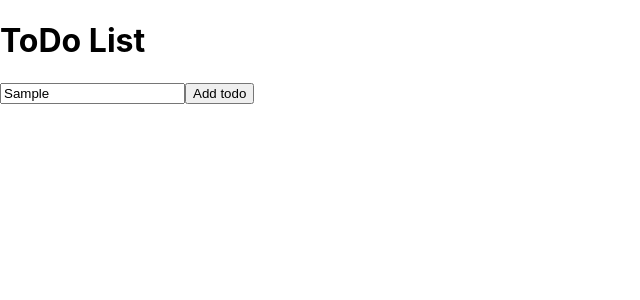
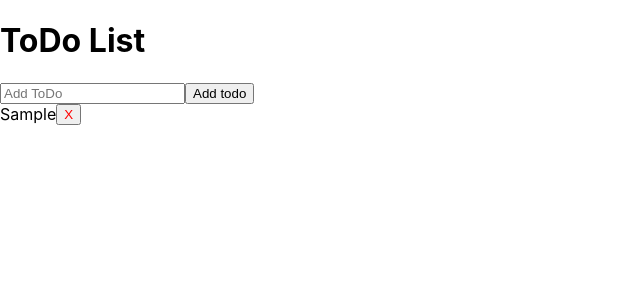
Before and after one commit to stoianNicusor/todo, a React (Create React App) app: page / in a window 1280 px wide. Both pictures are taken after typing "Sample" into the empty fields and a click on the button "Add todo". Shown: the top 300 px of the page, without its empty margins (0-640 px from the left). Built offline with nearby package versions, Linux system fonts and the light colour scheme.

Commit message:
Add new component for display the list, a remove button and reset the input field.

```diff
--- a/src/components/app/App.js
+++ b/src/components/app/App.js
@@ -1,14 +1,13 @@
 import React, {useState,useEffect} from 'react';
 import './App.scss';
 import ToDo from '../todo/component.todo';
+import Display from '../display/component.display';
 
 const storage = 'todo'
 
 function App() {
 
-  //console.log(Math.floor((Math.random() * 100) + 1))
-
-  const [input, setInput] = useState([]);
+  const [input, setInput] = useState('');
   const [list, setList] = useState([]);
 
   let take = (e) => {
@@ -17,6 +16,11 @@ function App() {
 
   let addTodo = () => {
     setList([...list, input])
+    document.getElementById('input').value = '';
+  }
+
+  let removeItem = (Deleted) => {
+   setList(list.filter( list_ => list_ != Deleted));
   }
 
   useEffect( () => {
@@ -34,6 +38,7 @@ function App() {
     <div className="app">
       <h1>ToDo List</h1>
       <ToDo take = {take} addTodo = {addTodo} />
+      <Display list = {list} remove = {removeItem} />
     </div>
   )
 }
--- /dev/null
+++ b/src/components/display/component.display.js
@@ -0,0 +1,24 @@
+import React from 'react';
+import './style.display.scss'
+
+function Display(props){
+
+    const {
+        list,
+        remove
+    } = props
+
+    return(
+     <div className='display'>
+      { list.map( (list,index) => (
+          <div className='lista' key= {index}>
+             {list}
+            <button className='btn' onClick={remove.bind(null, list)}>X</button>
+         </div>
+    ))}
+
+     </div>
+    )
+}
+
+export default Display;
--- /dev/null
+++ b/src/components/display/style.display.scss
@@ -0,0 +1,10 @@
+.display{
+    .lista{
+        display: flex;
+
+        .btn{
+            float: right;
+            color: red;
+        }
+    }
+}
```
